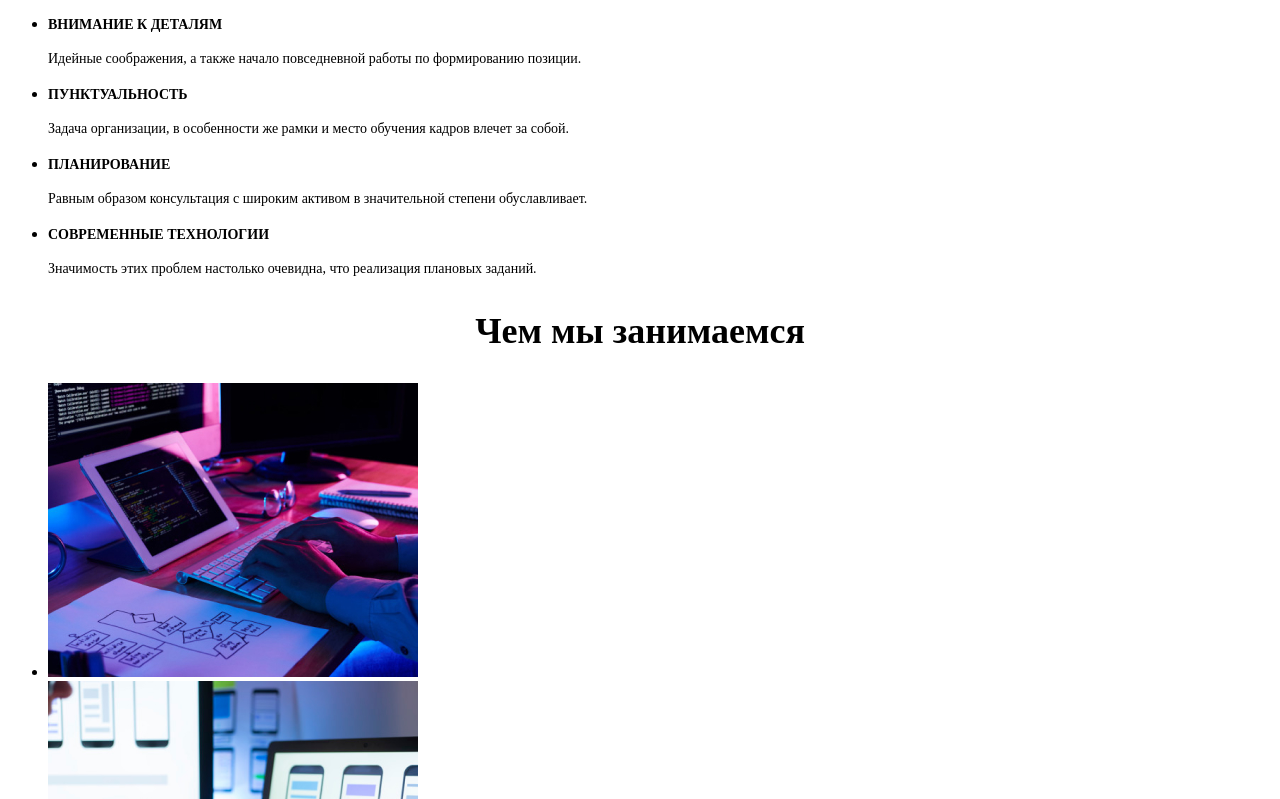
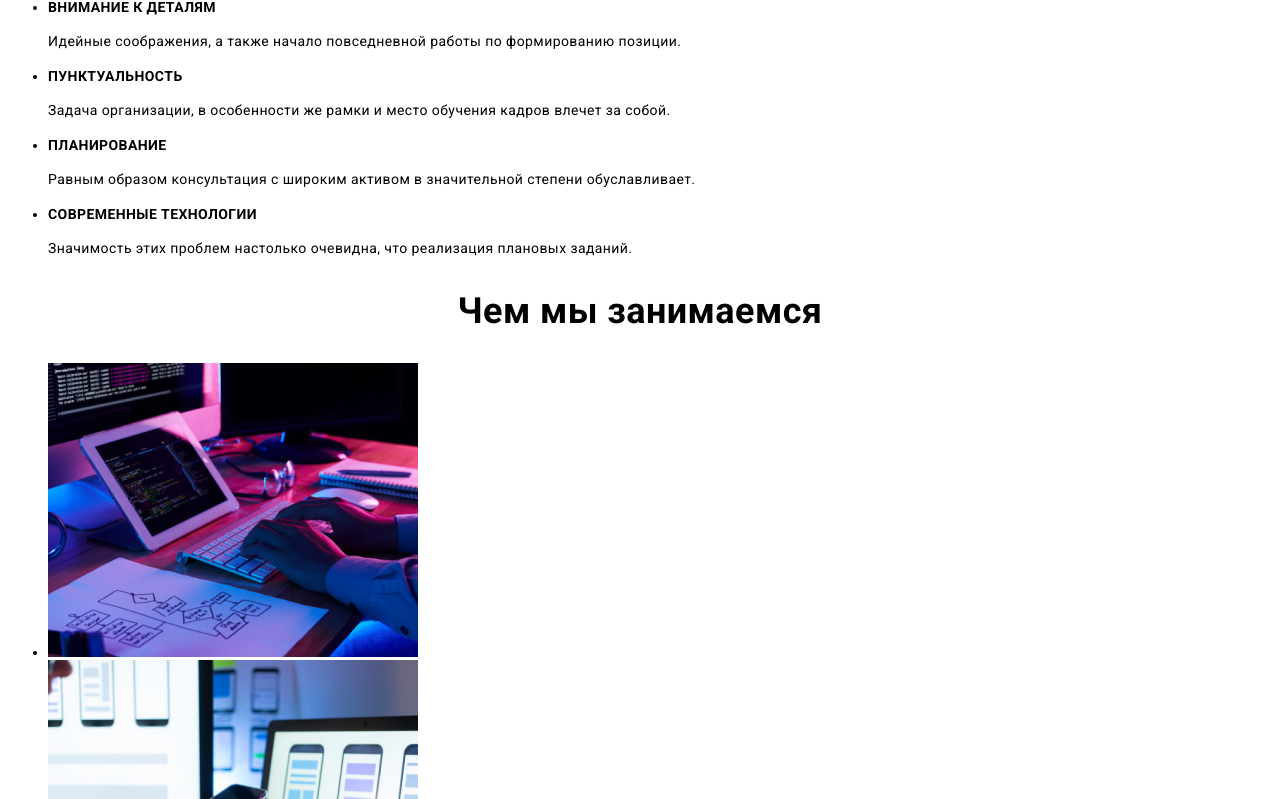
Before and after one commit to Ivan-Doboni/goit-markup-hw-02, a plain HTML site: page index.html in a window 1280 px wide. Shown: the part 464-1263 px from the top of the page. Drawn offline with Linux system fonts and the light colour scheme.

Commit message:
Дороботка

```diff
--- a/css/style.css
+++ b/css/style.css
@@ -8,6 +8,11 @@
 /* letter-spacing: 0.03em everywhere except hero, nav and header address*/
 /* --------- CSS for Studio --------- */
 /* HERO */
+body { font-size: 14px;
+  font-family: 'Roboto', sans-serif;
+  letter-spacing: 0.03em;
+  color: var(--primary-text-color);
+  background-color: var(--primary-white-color); }
 .hero > .hero-title {
     background-color: #2f303a;
     color: var(--hero-text-color);
--- a/index.html
+++ b/index.html
@@ -11,7 +11,6 @@
     <link
         href="https://fonts.googleapis.com/css2?family=Raleway:wght@700&family=Roboto:wght@400;500;700;900&display=swap"
         rel="stylesheet" />
-    <link rel="stylesheet" href="./css/style.css" />
     <link rel="stylesheet" href="./css/style.css" />
 </head>
 
```
